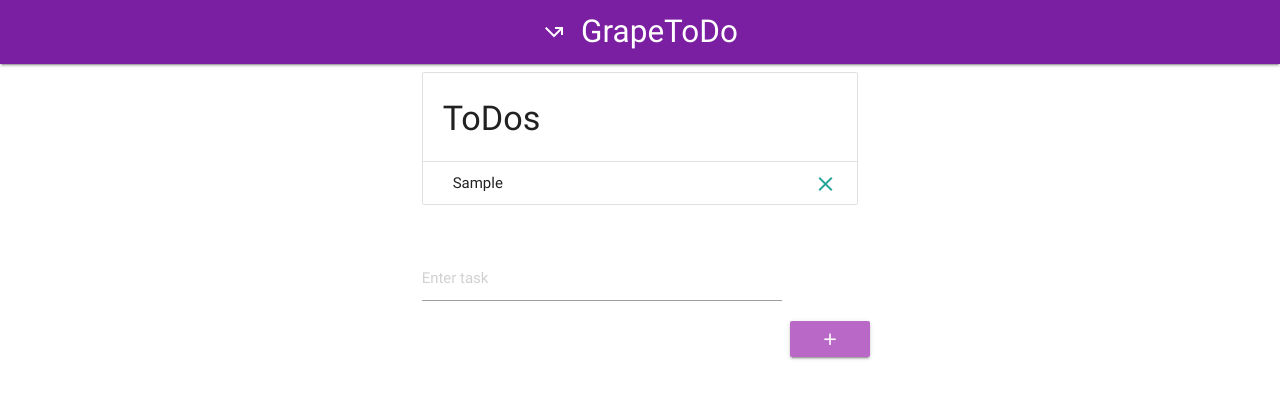
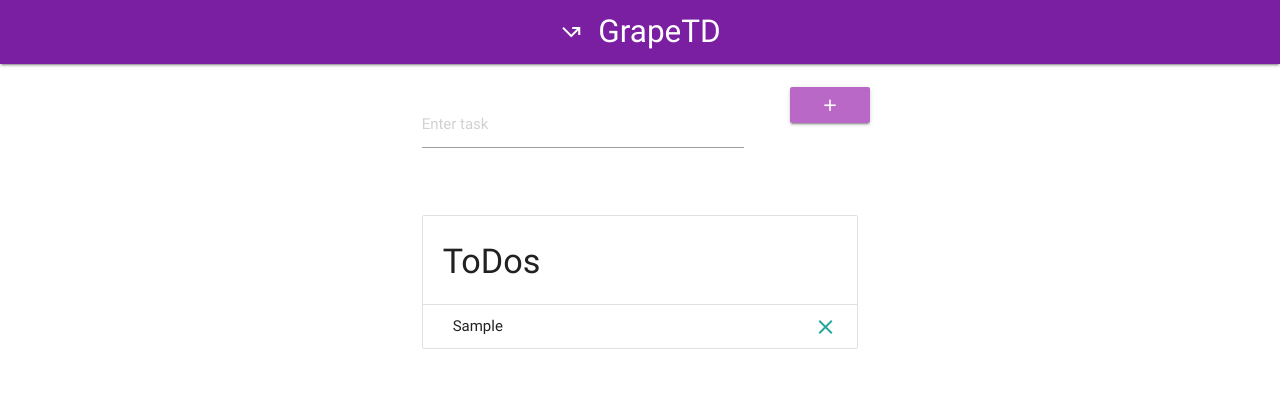
Before and after one commit to addamove/really-first-to-do, a React (Create React App) app: page / in a window 1280 px wide. Both pictures are taken after typing "Sample" into the empty fields and a click on the button "add". Shown: the top 398 px of the page. Built offline with nearby package versions, Linux system fonts and the light colour scheme.

Commit message:
redesign and hide ToDo Header if there is no tasks

```diff
--- a/src/App.jsx
+++ b/src/App.jsx
@@ -38,12 +38,13 @@ class App extends Component {
       <div>
         <Header />
         <div className="container">
-          <ToDo tasks={this.state.tasks} removeTask={this.removeTask} />
+          <br />
           <Input
             value={this.state.input}
             onChangeValue={this.handleChangeValue}
             addItem={this.addItem}
           />
+          <ToDo tasks={this.state.tasks} removeTask={this.removeTask} />
         </div>
       </div>
     );
--- a/src/components/Input/index.jsx
+++ b/src/components/Input/index.jsx
@@ -2,12 +2,12 @@ import React from 'react';
 
 const Input = props => (
   <div className="row">
-    <div className="col s6 offset-s3">
+    <div className="col s12 m6 offset-m3">
       <div className="row">
-        <div className="input-field   col s10">
+        <div className="input-field   col s12 m8 l9">
           <input value={props.value} onChange={props.onChangeValue} placeholder="Enter task" />
         </div>
-        <button onClick={props.addItem} className="btn right purple lighten-2">
+        <button onClick={props.addItem} className="btn right purple lighten-2 m3">
           <i className="material-icons center">add</i>
         </button>
       </div>
--- a/src/components/ToDoItem/index.jsx
+++ b/src/components/ToDoItem/index.jsx
@@ -22,16 +22,19 @@ const item = (props) => {
     </li>
   ));
 
+  const Collection =
+    tasks.length !== 0 ? (
+      <ul className="collection with-header">
+        <li className="collection-header">
+          <h4>ToDos</h4>
+        </li>
+        {tasks}
+      </ul>
+    ) : null;
+
   return (
     <div className="row">
-      <div className="col s6 offset-s3">
-        <ul className="collection with-header">
-          <li className="collection-header">
-            <h4>ToDos</h4>
-          </li>
-          {tasks}
-        </ul>
-      </div>
+      <div className="col s12 m6 offset-m3">{Collection}</div>
     </div>
   );
 };
--- a/src/components/header/index.jsx
+++ b/src/components/header/index.jsx
@@ -5,10 +5,9 @@ const header = () => (
     <div className="nav-wrapper purple darken-2">
       <div className="container">
         <a href="#!" className="brand-logo center">
-          <i className="material-icons">call_missed_outgoing</i>
-          GrapeToDo
+          <i className="material-icons hide-on-small-only">call_missed_outgoing</i>
+          GrapeTD
         </a>
-        <ul id="nav-mobile" className="right " />
       </div>
     </div>
   </nav>
```
